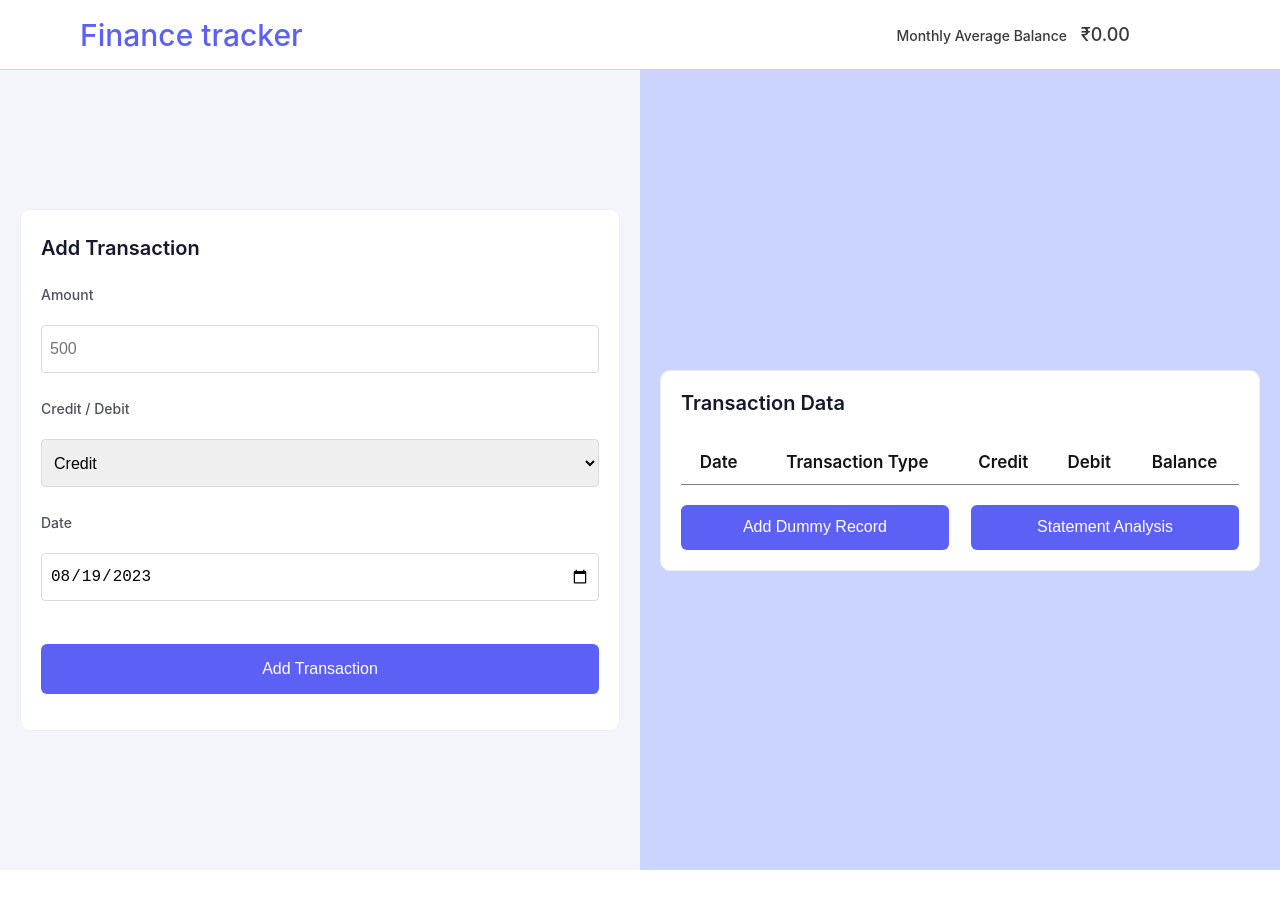
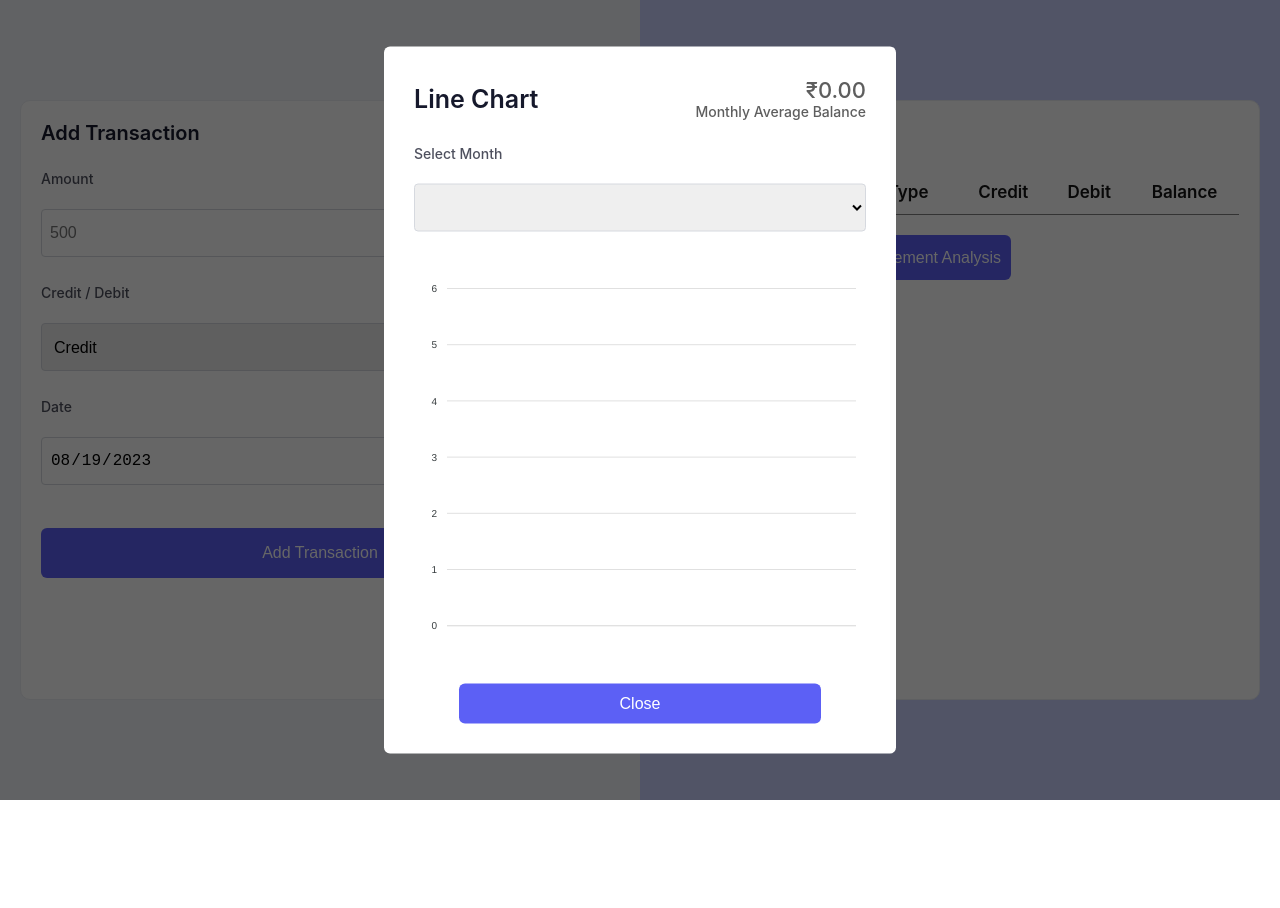
Before and after one commit to 1711shashank/Finance-tracker, a React (Create React App) app: page / in a window 1280 px wide. Both pictures are taken after a click on the button "Statement Analysis". Shown: the top 908 px of the page. Before the commit the page ends 870 px from the top, so only its background shows below. Built offline with nearby package versions, Linux system fonts and the light colour scheme.

Commit message:
select month

```diff
--- a/src/pages/Header.css
+++ b/src/pages/Header.css
@@ -1,13 +1,18 @@
 .header {
-    position: relative;
+    position: sticky;
+    z-index: 100;
     display: flex;
     align-items: center;
     justify-content: space-between;
-    width: 100vw;
     height: 7rem;
+    min-height: 7rem;
+    max-height: 7rem;
+    top: 0;
     text-align: center;
     padding: 0 15rem 0 8rem;
     border-bottom: 1px solid lightgray;
+    background-color: white;
+    box-shadow: rgba(0, 0, 0, 0.15) 1.95px 1.95px 2.6px;
 }
 
 
@@ -20,13 +25,10 @@
 
 }
 
-.header-mab{
-    font-size: 1.4rem;
-    color: #393939;
-    font-weight: 500;
+
+
+.button-wrapper {
+    display: flex;
+    align-items: center;
+    justify-content: space-between;
 }
-
-.mab-amount{
-    margin-left: 1rem;
-    font-size: 1.8rem;
-}
--- a/src/pages/Header.js
+++ b/src/pages/Header.js
@@ -1,19 +1,15 @@
 import React from 'react'
 import './Header.css'
-import { getmonthlyAverageBalance } from './helperFuncrion/helperFunction';
+const Header = () => {
 
-const Header = () => {
-    const MAB = getmonthlyAverageBalance('September');
-    const formattedMab = MAB.toLocaleString('en-IN', {
-        style: 'currency',
-        currency: 'INR',
-    });
+
+
+
     return (
         <>
             <div className='header'>
 
-                <div className="project-name">Finance tracker</div>
-                <div className='header-mab'>Monthly Average Balance <span className='mab-amount'>{formattedMab}</span>  </div>
+                {/* <div className='header-mab'>Monthly Average Balance <span className='mab-amount'>{formattedMab}</span>  </div> */}
 
             </div>
         </>
--- a/src/pages/Home.css
+++ b/src/pages/Home.css
@@ -1,7 +1,10 @@
 .home {
     display: flex;
     align-items: flex-start;
-    justify-content: space-evenly;
+    justify-content: space-around;
+    align-items: center;
+
+    height: 100vh;
     background: linear-gradient(to right,
             #F4F5FB 0%,
             #F4F5FB 50%,
--- a/src/pages/Home.js
+++ b/src/pages/Home.js
@@ -3,9 +3,10 @@ import './Home.css'
 import TransactionForm from './TransactionForm/TransactionForm'
 import TransactionRecord from './TransactionRecord/TransactionRecord'
 import StatementAnalysis from './StatementAnalysis/StatementAnalysis'
-import Header from './Header'
 
 const Home = () => {
+
+    const [showChartModal, setShowChartModal] = useState(false);
 
     const [transactionRecords, setTransactionRecords] = useState([]);
 
@@ -21,12 +22,15 @@ const Home = () => {
 
     return (
         <>
-            <Header/>
             <div className='home'>
                 <TransactionForm onTransactionAdded={handleTransactionAdded} />
-                <TransactionRecord transactionRecords={transactionRecords} onTransactionAdded={handleTransactionAdded} />
-                {/* <StatementAnalysis transactionRecords={transactionRecords} /> */}
+                <TransactionRecord transactionRecords={transactionRecords} onTransactionAdded={handleTransactionAdded} setShowChartModal={setShowChartModal} />
             </div>
+
+            {
+                showChartModal
+                && <StatementAnalysis transactionRecords={transactionRecords} setShowChartModal={setShowChartModal} />
+            }
         </>
     )
 }
--- a/src/pages/StatementAnalysis/StatementAnalysis.css
+++ b/src/pages/StatementAnalysis/StatementAnalysis.css
@@ -6,3 +6,76 @@
     height: auto;
     border-radius: 25px;
 }
+
+.statementAnalysis-mab {
+    font-size: 1.4rem;
+    color: #5e5e5e;
+    font-weight: 500;
+
+    display: flex;
+    flex-direction: column-reverse;
+    align-items: flex-end;
+
+}
+
+.mab-amount {
+    margin-left: 1rem;
+    font-size: 2.2rem;
+}
+
+.chart-header {
+    display: flex;
+    align-items: center;
+    justify-content: space-between;
+    margin-bottom: 2.5rem;
+    width: 100%;
+}
+
+.statementAnalysis-title {
+    text-align: center;
+    font-size: 2.5rem;
+    font-weight: 600;
+    color: #16192c;
+    text-align: left;
+}
+
+.dim_background {
+    position: fixed;
+    top: 0;
+    right: 0;
+    bottom: 0;
+    left: 0;
+    background-color: rgba(0, 0, 0, 0.6);
+}
+
+.chart_modal {
+    position: fixed;
+    top: 50%;
+    left: 50%;
+    transform: translate(-50%, -50%);
+    border-radius: 6px;
+    background-color: white;
+    width: 40%;
+    padding: 3rem;
+    font-size: 2rem;
+}
+
+.close-button-wrapper {
+    display: flex;
+    justify-content: center;
+    align-content: center;
+}
+
+.close-button-wrapper>* {
+    width: 80%;
+    margin-top: 1rem;
+    padding: 10px;
+    background-color: #5c60f5;
+    color: #fff;
+    border: none;
+    border-radius: 6px;
+    cursor: pointer;
+    font-size: 1.6rem;
+    font-weight: 500;
+    height: 4rem;
+}
--- a/src/pages/StatementAnalysis/StatementAnalysis.js
+++ b/src/pages/StatementAnalysis/StatementAnalysis.js
@@ -1,10 +1,19 @@
-import React from "react";
+import React, { useState } from "react";
 import ReactApexChart from "react-apexcharts";
 import './StatementAnalysis.css'
-import { calculateBalance, getWeeklyDate } from "../helperFuncrion/helperFunction";
+import { SelectField } from '../TransactionForm/FormField'
+import { calculateBalance, filterAvailableMonths, filterDataByMonth, getWeeklyDate, getmonthlyAverageBalance } from "../helperFuncrion/helperFunction";
 
 
-const StatementAnalysis = ({ transactionRecords }) => {
+const StatementAnalysis = ({ setShowChartModal }) => {
+
+    const availableMonths = filterAvailableMonths();
+
+    const [selectedMonth, setSelectedMonth] = useState('August');
+
+    const transactionRecords = filterDataByMonth(selectedMonth);
+    const monthlyAverageBalance = getmonthlyAverageBalance(selectedMonth);
+
 
     const data = calculateBalance(transactionRecords);
     const weeklyData = getWeeklyDate(data);
@@ -15,8 +24,10 @@ const StatementAnalysis = ({ transactionRecords }) => {
     const balanceSeries = weekNumbers.map(week => weeklyData[week].balance);
 
     const options = {
-        chart: { type: "line" },
-        xaxis: { categories: weekNumbers.map(week => `Week ${week}`) }
+        chart: { type: "line", zoom: { enabled: false } },
+        xaxis: { categories: weekNumbers.map(week => `Week ${week}`) },
+        colors: ["#FF5733", "#33FF6D", "#337DFF"]
+
     };
 
     const series = [
@@ -36,10 +47,28 @@ const StatementAnalysis = ({ transactionRecords }) => {
 
     return (
         <div id="chart" className="statementAnalysis">
-                                <h2 className="form-title"> Line Chat </h2>
 
-            <ReactApexChart options={options} series={series} type="line" height={350} />
-        </div>
+            <div className='dim_background' onClick={() => setShowChartModal(false)} />
+
+            <div className='chart_modal'>
+
+                <div className="chart-header">
+                    <h2 className="statementAnalysis-title"> Line Chart </h2>
+                    <div className='statementAnalysis-mab'>Monthly Average Balance <span className='mab-amount'>{monthlyAverageBalance}</span>  </div>
+                </div>
+
+                <SelectField label="Select Month" options={availableMonths} onChange={(e) => setSelectedMonth(e.target.value)} />
+
+                <ReactApexChart options={options} series={series} type="line" height={400} />
+
+                <div className="close-button-wrapper">
+                    <button type="submit" onClick={() => setShowChartModal(false)}> Close  </button>
+                </div>
+
+            </div>
+
+
+        </div >
     );
 };
 
--- a/src/pages/TransactionForm/FormField.js
+++ b/src/pages/TransactionForm/FormField.js
@@ -14,14 +14,14 @@ const InputField = ({ label, type, value, onChange }) => (
     </div>
 );
 
-const SelectField = ({ label, defaultValue, options, onChange }) => (
+const SelectField = ({ label,  options, onChange }) => (
 
     <div className="form-group">
         <label className="form-label">
             {label}
         </label>
 
-        <select onChange={onChange} className='form-input' value={defaultValue} required >
+        <select onChange={onChange} className='form-input' required >
             {
                 options.map((item, index) => (
                     <option className="option" key={index}>{item}</option>
--- a/src/pages/TransactionForm/TransactionForm.css
+++ b/src/pages/TransactionForm/TransactionForm.css
@@ -16,17 +16,12 @@
     border: 1px solid #eceef3;
     border-radius: 10px;
     width: 600vw;
+    height: 75%;
+    overflow-y: scroll;
 }
 
-
-.form-title {
-    padding-bottom: 2rem;
-    text-align: center;
-    font-size: 2rem;
-    font-weight: 600;
-    color: #16192c;
-    margin: 0.6rem 0;
-    text-align: left;
+.form-container::-webkit-scrollbar {
+    display: none;
 }
 
 
--- a/src/pages/TransactionForm/TransactionForm.js
+++ b/src/pages/TransactionForm/TransactionForm.js
@@ -33,23 +33,23 @@ const TransactionForm = ({ onTransactionAdded }) => {
 
     return (
         <>
-            <div className='transactionForm'>
-                <div className="form-container" style={{ position: 'fixed' }} >
+            {/* <div className='transactionForm '> */}
+            <div className="form-container" >
 
-                    <h2 className="form-title"> Add Transaction</h2>
+                <h2 className="form-title"> Add Transaction</h2>
 
-                    <form onSubmit={handleSubmit} className="form">
+                <form onSubmit={handleSubmit} className="form">
 
-                        <InputField label="Amount" name="Amount" type="number" value={amount} onChange={(e) => setAmount(parseInt(e.target.value))} />
-                        <SelectField label="Credit / Debit" name="transactionType" options={["Credit", "Debit"]} defaultValue="Credit" onChange={(e) => setTransactionType(e.target.value)} />
-                        <DatePicker label="Date" name="Date" type="date" value={date} onChange={(e) => setDate(e.target.value)} />
+                    <InputField label="Amount" type="number" value={amount} onChange={(e) => setAmount(parseInt(e.target.value))} />
+                    <SelectField label="Credit / Debit" options={["Credit", "Debit"]} onChange={(e) => setTransactionType(e.target.value)} />
+                    <DatePicker label="Date" type="date" value={date} onChange={(e) => setDate(e.target.value)} />
 
-                        <AddTransactionButton onSubmit={handleSubmit} />
+                    <AddTransactionButton onSubmit={handleSubmit} />
 
-                    </form>
+                </form>
 
-                </div>
             </div>
+            {/* </div> */}
 
         </>
     );
--- a/src/pages/TransactionRecord/TransactionRecord.css
+++ b/src/pages/TransactionRecord/TransactionRecord.css
@@ -1,10 +1,9 @@
 .transactionRecord {
-    width: 50%;
     display: flex;
     align-items: center;
     justify-content: center;
+    min-height: 100vh;
     height: 100%;
-    min-height: 100vh;
     width: 50%;
 }
 
@@ -31,6 +30,7 @@ td {
     border-bottom: 1px solid gray;
 }
 
+
 .table-column>* {
     font-weight: 500;
     font-size: 1.4rem;
@@ -38,7 +38,7 @@ td {
     margin-bottom: 1.8rem;
 }
 
-.statement-title {
+.form-title {
     text-align: center;
     font-size: 2rem;
     font-weight: 600;
@@ -59,15 +59,11 @@ td {
     cursor: pointer;
     font-size: 1.6rem;
     font-weight: 500;
-    width: 48%;
+    width: min-content;
     height: 4.5rem;
+
+    white-space: nowrap;
+    overflow: hidden;
+
+    margin-right: 1rem;
 }
-
-
-.button-wrapper {
-    display: flex;
-    align-items: center;
-    justify-content: space-between;
-    width: 100%;
-
-}
--- a/src/pages/TransactionRecord/TransactionRecord.js
+++ b/src/pages/TransactionRecord/TransactionRecord.js
@@ -3,29 +3,25 @@ import './TransactionRecord.css'
 import TransactionTable from './TransactionTable'
 
 
-const TransactionRecord = ({ transactionRecords, onTransactionAdded }) => {
-
+const TransactionRecord = ({ transactionRecords, onTransactionAdded, setShowChartModal }) => {
 
     const handleAddDummyData = () => {
-
         const dummyRecord = createDummyRecord();
-        const updatedRecord = insertNewRecord(dummyRecord);
-
-        console.log(updatedRecord);
+        insertNewRecord(dummyRecord);
         onTransactionAdded();
     }
 
 
     const handleStatementAnalysis = () => {
-
+        setShowChartModal(true);
     }
 
     return (
         <>
-            <div className='transactionRecord'>
-                <div className='form-container'>
+            {/* <div className='transactionRecord '> */}
+                <div className='form-container' >
 
-                    <h2 className="statement-title">Transaction Data</h2>
+                    <h2 className="form-title">Transaction Data</h2>
 
                     <TransactionTable transactionRecords={transactionRecords} />
 
@@ -40,7 +36,7 @@ const TransactionRecord = ({ transactionRecords, onTransactionAdded }) => {
                     </div>
 
                 </div>
-            </div>
+            {/* </div> */}
         </>
     )
 }
--- a/src/pages/helperFuncrion/helperFunction.js
+++ b/src/pages/helperFuncrion/helperFunction.js
@@ -125,7 +125,9 @@ export const getmonthlyAverageBalance = (month) => {
     const totalClosingBalance = closingBalances.reduce((sum, balance) => sum + balance, 0);
     const monthlyAverageBalance = totalClosingBalance / daysInMonth;
 
-    return monthlyAverageBalance;
+    const formattedMab = monthlyAverageBalance.toLocaleString('en-IN', { style: 'currency', currency: 'INR' });
+
+    return formattedMab;
 }
 
 export const filterDataByMonth = (month) => {
@@ -137,7 +139,11 @@ export const filterDataByMonth = (month) => {
     return filteredData;
 }
 
-export const filterAvailableMonths = (transactionData) => {
+export const filterAvailableMonths = () => {
+
+    const existingRecordsJSON = localStorage.getItem('TransactionsData');
+    const transactionData = existingRecordsJSON ? JSON.parse(existingRecordsJSON) : [];
+
     const availableMonths = [];
 
     if (transactionData) {
```
